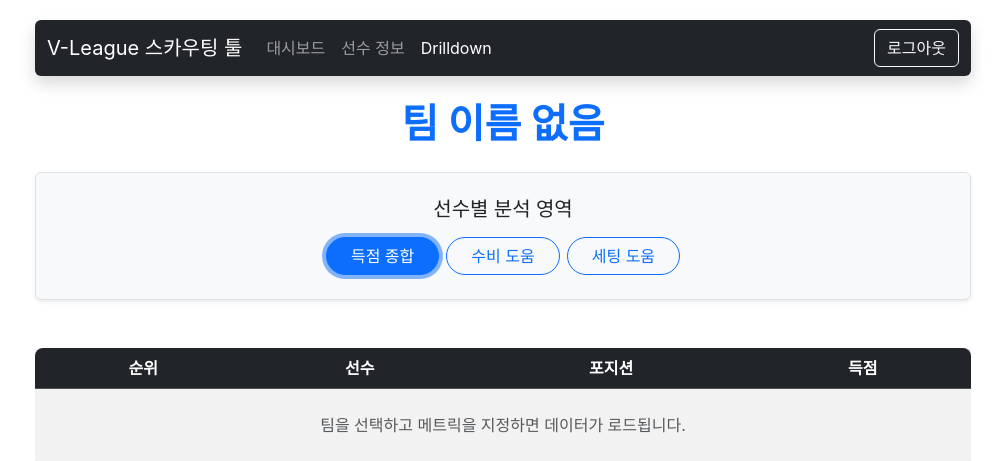
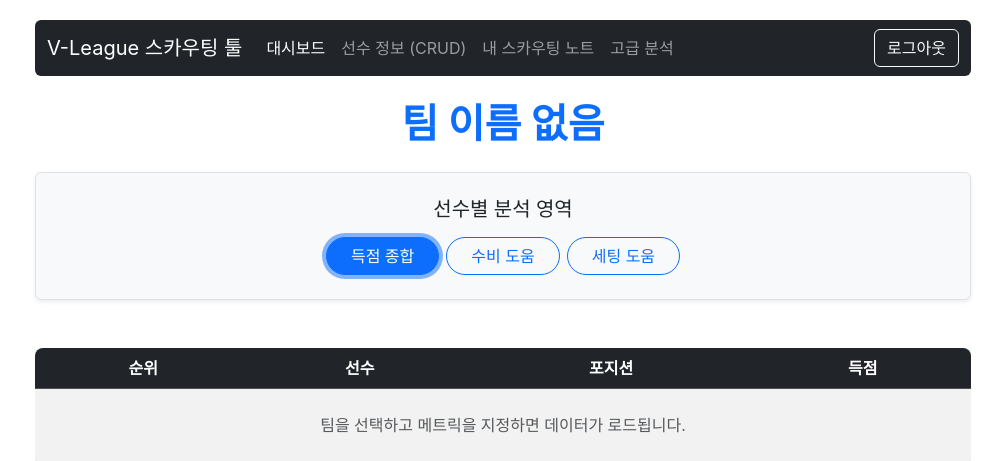
Before and after one commit to nalingg/team15, a PHP site: page /drilldown.php in a window 1280 px wide. Shown: the top 461 px of the page, without its empty margins (137-1142 px from the left). Run offline with PHP 8.4, Linux system fonts and the light colour scheme; data that the repository does not hold is empty.

Commit message:
4개 파일 연결

```diff
--- a/drilldown.php
+++ b/drilldown.php
@@ -1,5 +1,7 @@
 <?php
-//로그인
+
+require_once 'db.php';
+
 $dsn = "mysql:host={$host};dbname={$dbname};charset=utf8mb4";
 
 try {
@@ -136,22 +138,40 @@ body { padding: 20px; font-family: 'Inter', sans-serif; }
 <body>
 <div class="container">
 <!-- 네비게이션 바 -->
-<nav class="navbar navbar-expand-lg navbar-dark bg-dark rounded mb-4 shadow">
-<div class="container-fluid">
-<a class="navbar-brand" href="dashboard.html">V-League 스카우팅 툴</a>
-<button class="navbar-toggler" type="button" data-bs-toggle="collapse" data-bs-target="#navbarNav">
-<span class="navbar-toggler-icon"></span>
-</button>
-<div class="collapse navbar-collapse" id="navbarNav">
-<ul class="navbar-nav me-auto">
-<li class="nav-item"><a class="nav-link" href="dashboard.html">대시보드</a></li>
-<li class="nav-item"><a class="nav-link" href="player_profile.html">선수 정보</a></li>
-<li class="nav-item"><a class="nav-link active" aria-current="page" href="#">Drilldown</a></li>
-</ul>
-<a href="login.html" class="btn btn-outline-light">로그아웃</a>
-</div>
-</div>
-</nav>
+<nav class="navbar navbar-expand-lg navbar-dark bg-dark rounded mb-4">
+        <div class="container-fluid">
+            <!-- 좌측 로고/브랜드: 클릭 시 대시보드로 -->
+            <a class="navbar-brand" href="dashboard.php">V-League 스카우팅 툴</a>
+
+            <div class="collapse navbar-collapse">
+                <!-- 좌측 메뉴 목록 -->
+                <ul class="navbar-nav me-auto mb-2 mb-lg-0">
+                    <!-- 현재 페이지: 대시보드 -->
+                    <li class="nav-item">
+                        <a class="nav-link active" href="dashboard.php">대시보드</a>
+                    </li>
+
+                    <!-- 선수 CRUD 및 스카우팅 노트 등에서 사용할 선수 정보 관리 페이지 -->
+                    <li class="nav-item">
+                        <a class="nav-link" href="player_select.php">선수 정보 (CRUD)</a>
+                    </li>
+
+                    <!-- 내 스카우팅 노트 목록 페이지 (mode=mine: 내 노트만 보기) -->
+                    <li class="nav-item">
+                        <a class="nav-link" href="mynotes.php?mode=mine">내 스카우팅 노트</a>
+                    </li>
+
+                    <!-- 고급 분석 메뉴 (가성비, 팀 킬러, 등등) -->
+                    <li class="nav-item">
+                        <a class="nav-link" href="analysis_value.php">고급 분석</a>
+                    </li>
+                </ul>
+
+                <!-- 우측 상단 로그아웃 버튼 -->
+                <a href="logout.php" class="btn btn-outline-light">로그아웃</a>
+            </div>
+        </div>
+    </nav>
 
 <h1 class="mb-4 display-6 fw-bold text-primary text-center" id="page-title"><?= htmlspecialchars($teamName) ?></h1>
 
```
Also changed, not shown: analysis_value.php (+25 -4 lines), rollup.php (+25 -4 lines), score_accumulation.php (+32 -4 lines).
